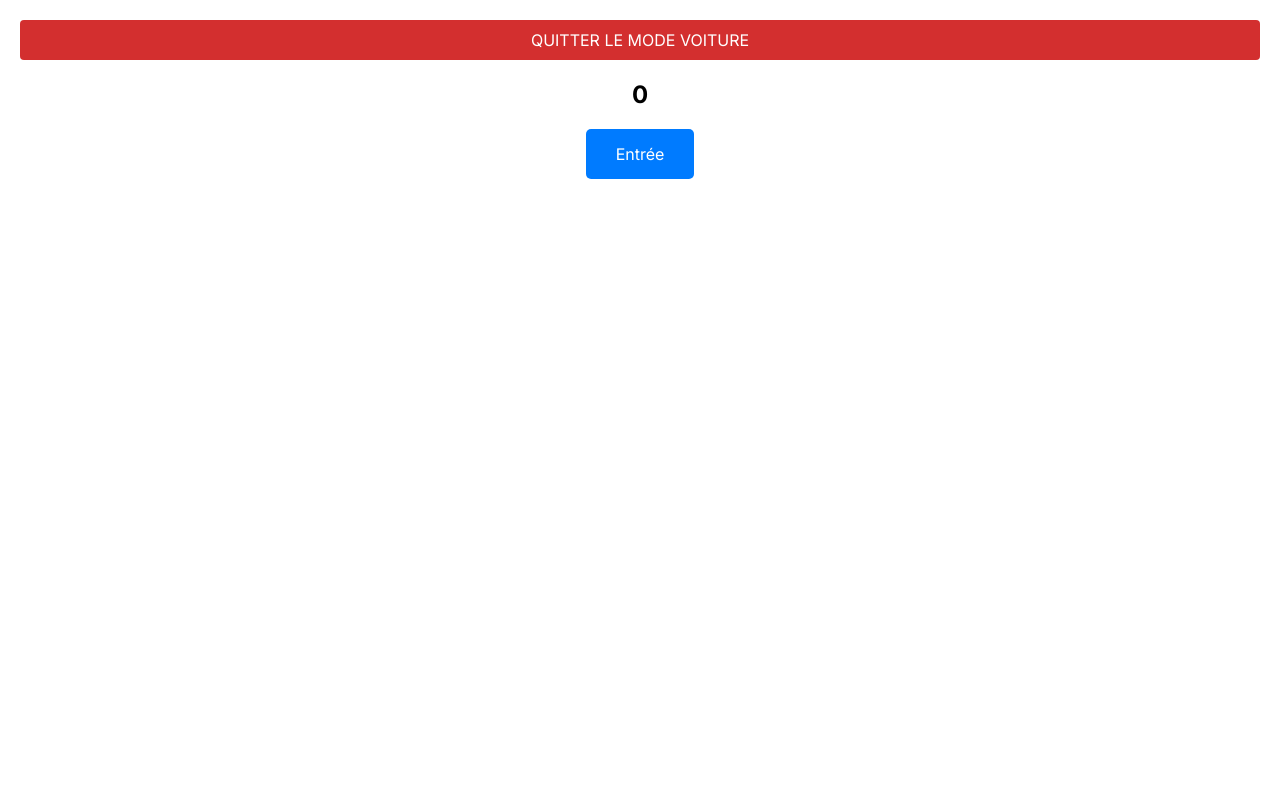
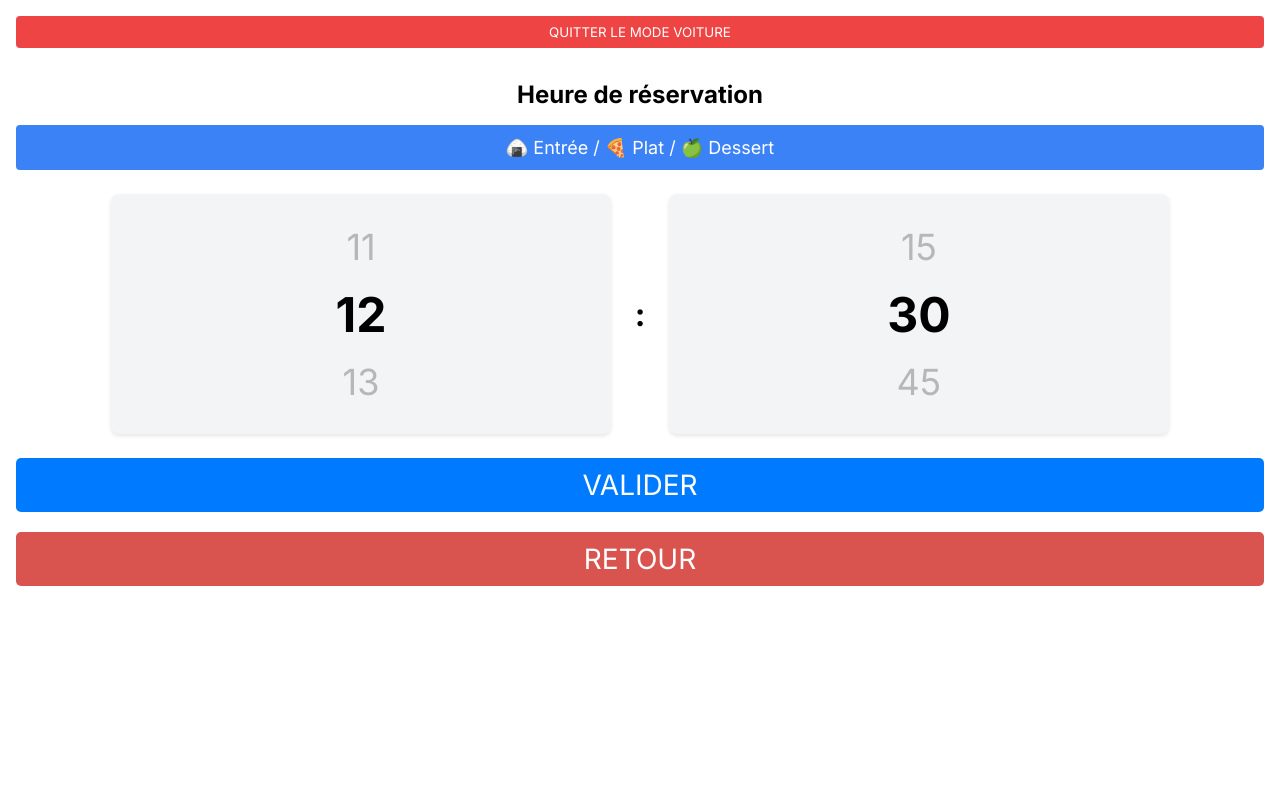
Before and after one commit to LouisKls/autoresto-client, a Next.js app: page /productChoice in a window 1280 px wide. Shown: the top 800 px of the page. Built offline with nearby package versions, Linux system fonts and the light colour scheme.

Commit message:
hour reservation component done

```diff
--- a/src/app/Voiture/ProductChoice.tsx
+++ b/src/app/Voiture/ProductChoice.tsx
@@ -1,6 +1,7 @@
 import React from 'react';
 import ExitCarModeComponent from '@/app/Voiture/ExitCarModeComponent';
 import { useItems } from './ItemsContext';
+import { Product } from '@/data/types';
 
 export enum PRODUCT_TYPE {
   ENTREE,
@@ -8,28 +9,59 @@ export enum PRODUCT_TYPE {
   DESSERT
 }
 
+export function getProductTypeString(product_type: PRODUCT_TYPE): string{
+  switch (product_type) {
+    case PRODUCT_TYPE.ENTREE: return 'Entrées';
+    case PRODUCT_TYPE.PLAT: return 'Plats';
+    case PRODUCT_TYPE.DESSERT: return 'Desserts';
+  }
+}
+
 interface Props {
   productType: PRODUCT_TYPE;
 }
 
+const defaultSelectedItems: Product[] = [
+  {
+    id: 1,
+    name: 'Salade César',
+    description: 'Salade romaine, poulet, croûtons, sauce César',
+    price: 8.5,
+    image: '/images/viande.png',
+  },
+  {
+    id: 1,
+    name: 'Salade César',
+    description: 'Salade romaine, poulet, croûtons, sauce César',
+    price: 8.5,
+    image: '/images/viande.png',
+  },
+  {
+    id: 2,
+    name: 'Côte de boeuf',
+    description: 'Côte de boeuf grillée, sauce au poivre',
+    price: 18,
+    image: '/images/cote-boeuf.png',
+  },
+  {
+    id: 3,
+    name: 'Fondant au chocolat',
+    description: 'Cœur coulant, chocolat noir',
+    price: 6,
+    image: '/images/viande.png',
+  },
+];
+
 const ProductChoice: React.FC<Props> = ({ productType }) => {
-  const { selectedItems } = useItems();
+  //const { selectedItems } = useItems();
 
   return (
     <div style={styles.container}>
       <ExitCarModeComponent />
-      <h1 style={styles.title}>{productType}</h1>
-
-      <div style={styles.category}>
-        <button
-          style={styles.categoryButton}>{productType == PRODUCT_TYPE.ENTREE
-          ? 'Entrée'
-          : (productType == PRODUCT_TYPE.PLAT ? 'Plat' : 'Dessert')}
-        </button>
-      </div>
+      <h1 style={styles.title}>{getProductTypeString(productType)}</h1>
 
       <div style={styles.items}>
-        {selectedItems.map((item, index) => (
+        {defaultSelectedItems.map((item, index) => (
           <button key={index} style={styles.item}>
             <img
               src={item.image || 'https://via.placeholder.com/50'}
@@ -54,7 +86,8 @@ const styles: { [key: string]: React.CSSProperties } = {
     padding: '20px',
     backgroundColor: '#fff',
     textAlign: 'center',
-    height: '100vh'
+    height: '100vh',
+    width: '100%'
   },
   quitButton: {
     backgroundColor: '#d9534f',
@@ -71,7 +104,8 @@ const styles: { [key: string]: React.CSSProperties } = {
     marginBottom: '20px'
   },
   category: {
-    marginBottom: '20px'
+    marginBottom: '20px',
+    width: '100%'
   },
   categoryButton: {
     backgroundColor: '#007bff',
@@ -80,12 +114,12 @@ const styles: { [key: string]: React.CSSProperties } = {
     padding: '15px 30px',
     fontSize: '16px',
     borderRadius: '5px',
-    cursor: 'pointer'
+    width: '100%'
   },
   items: {
     display: 'grid',
     gridTemplateColumns: '1fr 1fr',
-    height: '100%',
+    //height: '100%',
     gap: '20px',
     marginBottom: '20px'
   },
--- /dev/null
+++ b/src/app/Voiture/ReservationHour.tsx
@@ -0,0 +1,245 @@
+import React, { useRef, useState } from 'react';
+
+const ReservationComponent = () => {
+  const [hour, setHour] = useState(12);
+  const [minute, setMinute] = useState(30);
+  const [isDragging, setIsDragging] = useState({ hours: false, minutes: false });
+  const hourContainerRef = useRef<HTMLDivElement>(null);
+  const minuteContainerRef = useRef<HTMLDivElement>(null);
+
+  const hours = Array.from({ length: 4 }, (_, i) => i + 11);
+  const minutes = [0, 15, 30, 45];
+
+  const getAdjacentValues = (value: number, array: number[]) => {
+    const currentIndex = array.indexOf(value);
+    return {
+      prev: currentIndex > 0 ? array[currentIndex - 1] : null,
+      next: currentIndex < array.length - 1 ? array[currentIndex + 1] : null
+    };
+  };
+
+  const handleTouchStart = (type: 'hours' | 'minutes') => {
+    setIsDragging(prev => ({ ...prev, [type]: true }));
+  };
+
+  const handleTouchMove = (e: React.TouchEvent, type: 'hours' | 'minutes') => {
+    if (!isDragging[type]) return;
+
+    const touch = e.touches[0];
+    const container = type === 'hours' ? hourContainerRef.current : minuteContainerRef.current;
+    if (!container) return;
+
+    const rect = container.getBoundingClientRect();
+    const y = touch.clientY - rect.top;
+    const totalHeight = rect.height;
+
+    const currentValue = type === 'hours' ? hour : minute;
+    const values = type === 'hours' ? hours : minutes;
+    const currentIndex = values.indexOf(currentValue);
+
+    const middlePoint = totalHeight / 2;
+    if (y < middlePoint && currentIndex > 0) {
+      const newValue = values[currentIndex - 1];
+      if (type === 'hours') setHour(newValue);
+      else setMinute(newValue);
+    } else if (y > middlePoint && currentIndex < values.length - 1) {
+      const newValue = values[currentIndex + 1];
+      if (type === 'hours') setHour(newValue);
+      else setMinute(newValue);
+    }
+  };
+
+  const handleTouchEnd = (type: 'hours' | 'minutes') => {
+    setIsDragging(prev => ({ ...prev, [type]: false }));
+  };
+
+  const adjacentHours = getAdjacentValues(hour, hours);
+  const adjacentMinutes = getAdjacentValues(minute, minutes);
+
+  return (
+    <div style={styles.container}>
+      <button style={styles.exitButton}>
+        QUITTER LE MODE VOITURE
+      </button>
+
+      <h1 style={styles.title}>Heure de réservation</h1>
+
+      <div style={styles.infoBox}>
+        🍙 Entrée / 🍕 Plat / 🍏 Dessert
+      </div>
+
+      <div style={styles.timePickerContainer}>
+        <div style={styles.pickerColumn}>
+          <div
+            ref={hourContainerRef}
+            style={styles.pickerScroller}
+            onTouchStart={() => handleTouchStart('hours')}
+            onTouchMove={(e) => handleTouchMove(e, 'hours')}
+            onTouchEnd={() => handleTouchEnd('hours')}
+          >
+            <div style={styles.pickerValues}>
+              {adjacentHours.prev !== null && (
+                <div style={styles.adjacentValue}>{adjacentHours.prev}</div>
+              )}
+              <div style={styles.currentValue}>{hour}</div>
+              {adjacentHours.next !== null && (
+                <div style={styles.adjacentValue}>{adjacentHours.next}</div>
+              )}
+            </div>
+          </div>
+        </div>
+
+        <div style={styles.separator}>:</div>
+
+        <div style={styles.pickerColumn}>
+          <div
+            ref={minuteContainerRef}
+            style={styles.pickerScroller}
+            onTouchStart={() => handleTouchStart('minutes')}
+            onTouchMove={(e) => handleTouchMove(e, 'minutes')}
+            onTouchEnd={() => handleTouchEnd('minutes')}
+          >
+            <div style={styles.pickerValues}>
+              {adjacentMinutes.prev !== null && (
+                <div style={styles.adjacentValue}>
+                  {adjacentMinutes.prev.toString().padStart(2, '0')}
+                </div>
+              )}
+              <div style={styles.currentValue}>
+                {minute.toString().padStart(2, '0')}
+              </div>
+              {adjacentMinutes.next !== null && (
+                <div style={styles.adjacentValue}>
+                  {adjacentMinutes.next.toString().padStart(2, '0')}
+                </div>
+              )}
+            </div>
+          </div>
+        </div>
+      </div>
+
+      <div style={styles.actions}>
+        <button style={styles.actionButton}>VALIDER</button>
+        <button style={styles.backButton}>RETOUR</button>
+      </div>
+    </div>
+  );
+};
+
+const styles: { [key: string]: React.CSSProperties } = {
+  container: {
+    width: '100%',
+    margin: '0 auto',
+    padding: '16px',
+    boxSizing: 'border-box',
+  },
+  exitButton: {
+    width: '100%',
+    backgroundColor: '#EF4444',
+    color: 'white',
+    padding: '8px 16px',
+    borderRadius: '4px',
+    border: 'none',
+    cursor: 'pointer',
+    marginBottom: '16px',
+  },
+  title: {
+    fontSize: '24px',
+    fontWeight: 'bold',
+    margin: '16px 0',
+    textAlign: 'center',
+  },
+  infoBox: {
+    backgroundColor: '#3B82F6',
+    color: 'white',
+    padding: '12px',
+    borderRadius: '4px',
+    marginBottom: '24px',
+    fontSize: '18px',
+    textAlign: 'center',
+  },
+  timePickerContainer: {
+    display: 'flex',
+    justifyContent: 'center',
+    alignItems: 'center',
+    gap: '24px',
+    marginBottom: '24px',
+    position: 'relative',
+    flexDirection: 'row',
+    flexWrap: 'wrap',
+  },
+  pickerColumn: {
+    position: 'relative',
+    width: '40%',
+    height: '240px',
+    backgroundColor: '#F3F4F6',
+    borderRadius: '8px',
+    overflow: 'hidden',
+    boxShadow: '0 2px 4px rgba(0, 0, 0, 0.1)',
+    display: 'flex',
+    justifyContent: 'center',
+    alignItems: 'center',
+  },
+  pickerScroller: {
+    position: 'absolute',
+    top: 0,
+    left: 0,
+    right: 0,
+    bottom: 0,
+    touchAction: 'none',
+    display: 'flex',
+    alignItems: 'center',
+    justifyContent: 'center',
+  },
+  pickerValues: {
+    display: 'flex',
+    flexDirection: 'column',
+    alignItems: 'center',
+    gap: '16px',
+  },
+  currentValue: {
+    fontSize: '48px',
+    fontWeight: 'bold',
+    color: '#000000',
+  },
+  adjacentValue: {
+    fontSize: '36px',
+    fontWeight: 'normal',
+    color: '#00000040',
+  },
+  separator: {
+    fontSize: '32px',
+    fontWeight: 'bold',
+    display: 'inline-block',
+  },
+  actions: {
+    display: 'flex',
+    flexDirection: 'column',
+    justifyContent: 'space-between',
+    gap: '20px',
+  },
+  actionButton: {
+    backgroundColor: '#007bff',
+    color: '#fff',
+    border: 'none',
+    padding: '10px 20px',
+    fontSize: '28px',
+    borderRadius: '5px',
+    cursor: 'pointer',
+    flex: 1,
+  },
+  backButton: {
+    backgroundColor: '#d9534f',
+    color: '#fff',
+    border: 'none',
+    padding: '10px 20px',
+    fontSize: '28px',
+    borderRadius: '5px',
+    cursor: 'pointer',
+    flex: 1,
+  },
+};
+
+
+
+export default ReservationComponent;
--- a/src/app/productChoice/page.tsx
+++ b/src/app/productChoice/page.tsx
@@ -4,13 +4,13 @@ import React from 'react';
 import { ServerProvider } from '@/app/Voiture/ServerContext';
 import ProductChoice, { PRODUCT_TYPE } from '@/app/Voiture/ProductChoice';
 import { ItemsProvider } from '@/app/Voiture/ItemsContext';
+import ReservationComponent from '@/app/Voiture/ReservationHour';
 
 const TestPage = () => {
   return (
     <ServerProvider>
       <ItemsProvider>
-        <ProductChoice productType={PRODUCT_TYPE.ENTREE} />
-
+       <ReservationComponent></ReservationComponent>
       </ItemsProvider>
     </ServerProvider>
   );
--- a/src/components/Serveur/chooseAnItem.ts
+++ b/src/components/Serveur/chooseAnItem.ts
@@ -106,7 +106,7 @@ export const chooseAnItem = async (
 };
 
 // Fonction utilitaire pour obtenir des éléments aléatoires
-const getRandomItems = (category: Product[], count: number): Product[] => {
+export const getRandomItems = (category: Product[], count: number): Product[] => {
   const shuffled = [...category].sort(() => 0.5 - Math.random());
   return shuffled.slice(0, count);
 };
```
